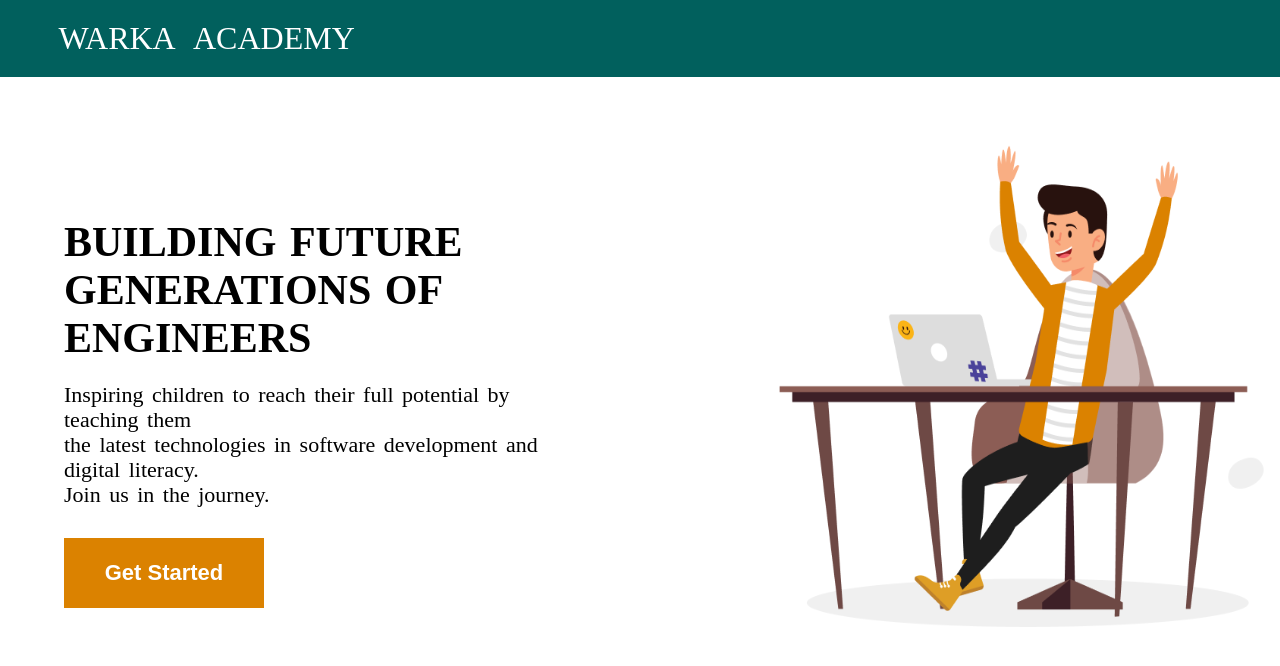
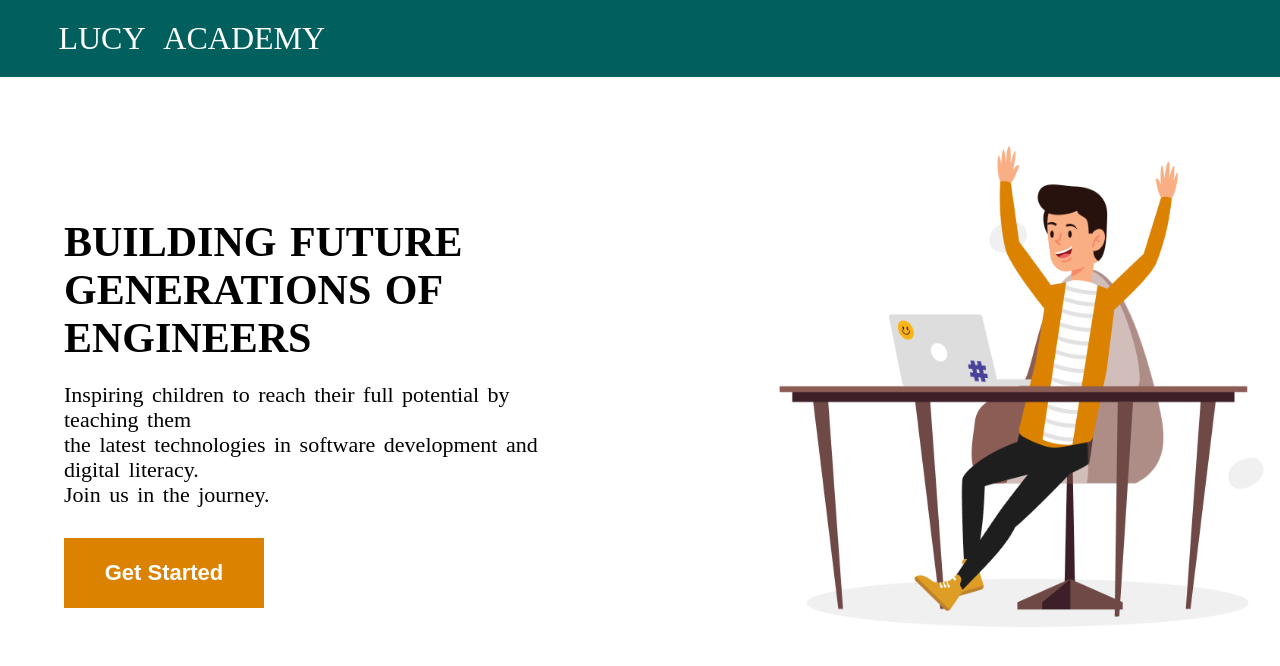
Before and after one commit to Melat16/LMS-MVP, a Next.js app: page / in a window 1280 px wide. Shown: the top 666 px of the page. Built offline with nearby package versions, Linux system fonts and the light colour scheme.

Commit message:
title changed

```diff
--- a/components/Navbar.js
+++ b/components/Navbar.js
@@ -28,7 +28,7 @@ const Navbar = () => {
     return (
             <Container>
         <Leftcontainer>
-       <H2>WARKA ACADEMY</H2>
+       <H2>LUCY ACADEMY</H2>
         </Leftcontainer>
 
         <Rightcontainer>
```
